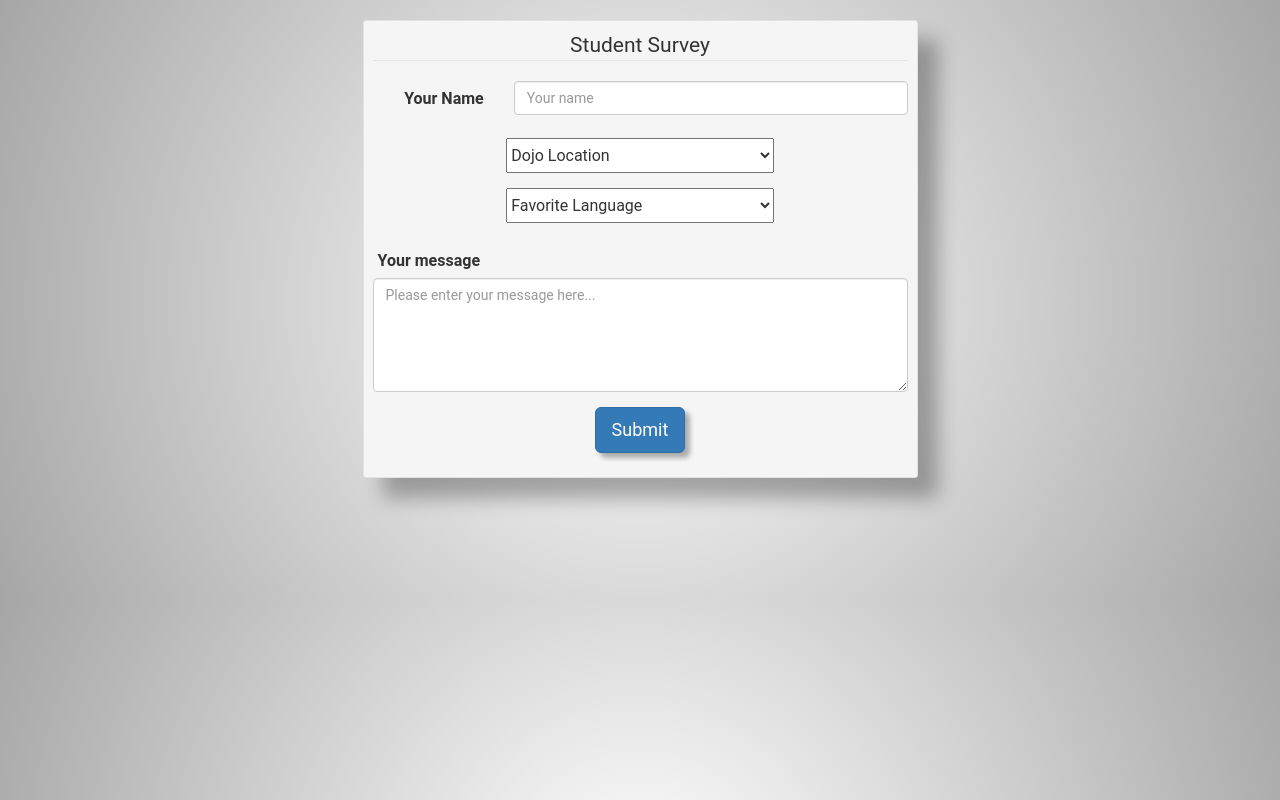
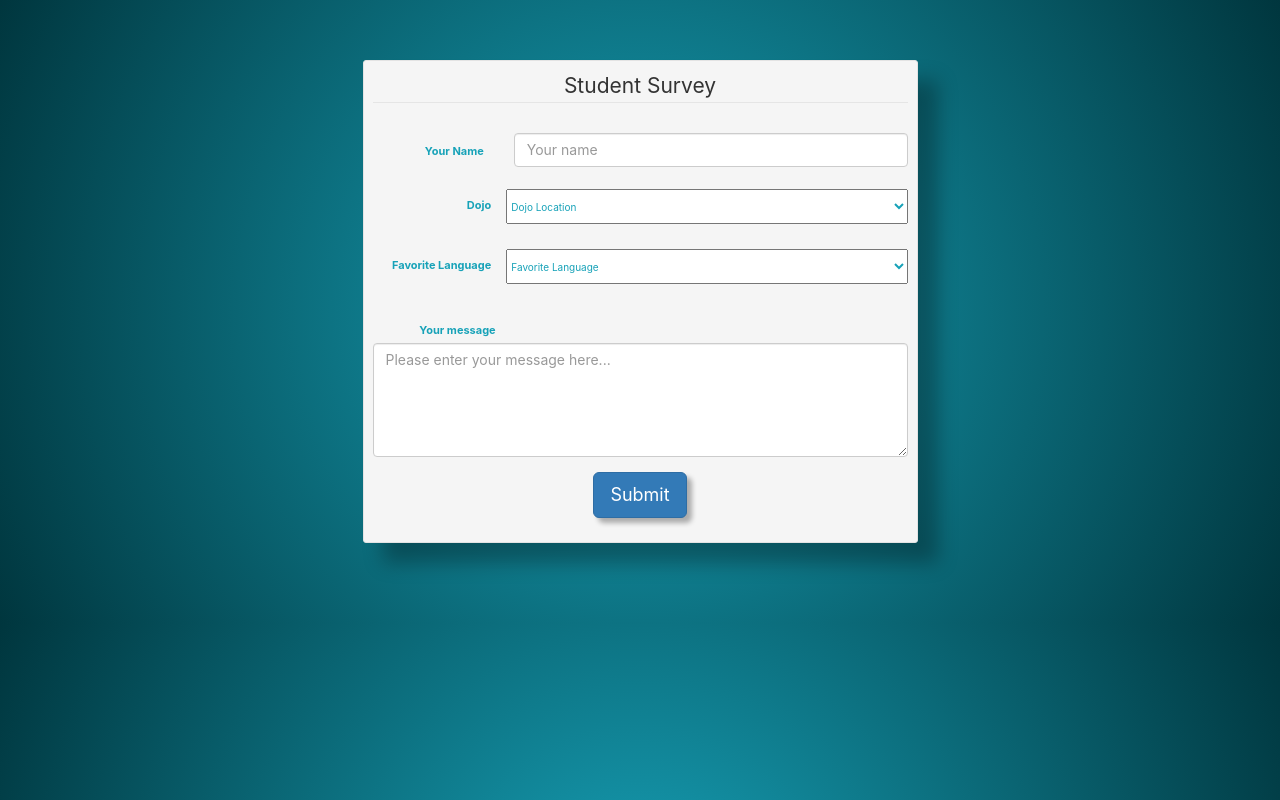
Before and after one commit to jdclark05/dojo-survey-validation, a Flask app: page / in a window 1280 px wide. Run offline with Flask 2, Linux system fonts and the light colour scheme; data that the repository does not hold is empty; some libraries are stand-ins or nearby versions.

Commit message:
Fixed Bugs

```diff
--- a/server.py
+++ b/server.py
@@ -46,12 +46,13 @@ def index():
 
 @app.route('/display/<int:student_id>', methods=["GET"])
 def display(student_id):
-        query = "SELECT * FROM students WHERE students.id = %(student_id)s;"
+        query = "SELECT students.name, dojos.location, languages.language, students.comment FROM students JOIN languages on languages.id = students.language_id JOIN dojos on dojos.id = students.dojo_id WHERE students.id = %(student_id)s;"
         data = {
             "student_id":student_id
         }
         students = connectToMySQL('dojo-survey').query_db(query, data)
-        return render_template("display.html", student=students[0])
+        print(students)
+        return render_template("display.html", students=students)
 
 if __name__ == "__main__":
     app.run(debug=True)
--- a/static/style.css
+++ b/static/style.css
@@ -1,21 +1,36 @@
 body {
+    padding: 60px 0px;
+    font-family: "--apple-systems", BlinkMacSystemFont, "Segoe UI", Roboto, "Helvetica Neue", Arial, sans-serif, "Apple Color Emoji", "Segoe UI Emoji", "Segoe UI Symbol";
+    color: rgb(23, 162, 184);
+    font-size: 1rem;
+    font-weight: 400;
+    line-height: 1.5;
+    margin: 0;
+    text-align: left;
     /* Safari 4-5, Chrome 1-9 */
-    background: -webkit-gradient(radial, center center, 0, center center, 460, from(#ffffff), to(#a6a6a6));
+    background: -webkit-gradient(radial, center center, 0, center center, 460, from(#17a2b8), to(#00363e));
 
     /* Safari 5.1+, Chrome 10+ */
-    background: -webkit-radial-gradient(circle, #ffffff, #a6a6a6);
+    background: -webkit-radial-gradient(circle, #17a2b8, #00363e);
 
     /* Firefox 3.6+ */
-    background: -moz-radial-gradient(circle, #ffffff, #a6a6a6);
+    background: -moz-radial-gradient(circle, #17a2b8, #00363e);
 
     /* IE 10 */
-    background: -ms-radial-gradient(circle, #ffffff, #a6a6a6);
-    height:600px;
-    font-family: "Roboto", helvetica, arial, sans-serif;
-    font-size: 16px;
-    font-weight: 400;
-    text-rendering: optimizeLegibility;
-    padding-top:20px;
+    background: -ms-radial-gradient(circle, #17a2b8, #00363e);
+}
+
+.col-md-3 {
+    font-size: 1.1rem;
+    text-align: right;
+    margin-top: 10px;
+}
+
+.commentsHeader {
+    font-size: 1.1rem;
+    width: 150px;
+    text-align: center;
+    margin-left: 25px;
 }
 
 .well {
@@ -23,13 +38,22 @@ body {
 }
 
 .form-adjustment {
+    margin-top: 10px;
     display: flex;
     height: 50px;
 }
 
+.form-adjustment > label {
+    margin-top: 15px;
+}
+
+.form-group {
+    margin-top: 10px;
+}
+
 .custom-select {
     height: 35px;
-    width: 50%;
+    width: 75%;
     margin: auto;
 }
 
--- a/templates/index.html
+++ b/templates/index.html
@@ -30,13 +30,14 @@
 			        {% endif %}
 		        {% endwith %}
                 <div class="form-group">
-                  <label class="col-md-3 control-label" for="name">Your Name</label>
+                  <label class="col-md-3" for="name">Your Name</label>
                   <div class="col-md-9">
                     <input id="name" name="name" type="text" placeholder="Your name" class="form-control">
                   </div>
                 </div>
 
                 <div class="form-adjustment">
+                  <label class="col-md-3" for="dojo">Dojo</label>
                     <select class="custom-select" name="dojo_id">
                         <option selected>Dojo Location</option>
                         {% for dojo in dojos %}
@@ -46,6 +47,7 @@
                 </div>
 
                 <div class="form-adjustment">
+                  <label class="col-md-3" for="language">Favorite Language</label>
                     <select class="custom-select" name="language_id">
                         <option selected>Favorite Language</option>
                         {% for language in languages %}
@@ -56,7 +58,7 @@
 
                 <div class="form-group">
                     <div class="comments-layout">
-                        <label class="message-header-adjust" for="message">Your message</label>
+                        <label class="commentsHeader" for="message">Your message</label>
                         <div class="col-md-12">
                             <textarea class="form-control" id="message" name="comment" placeholder="Please enter your message here..." rows="5"></textarea>
                         </div>
```
Also changed, not shown: static/display.css (+14 -15 lines), templates/display.html (+4 -4 lines).
